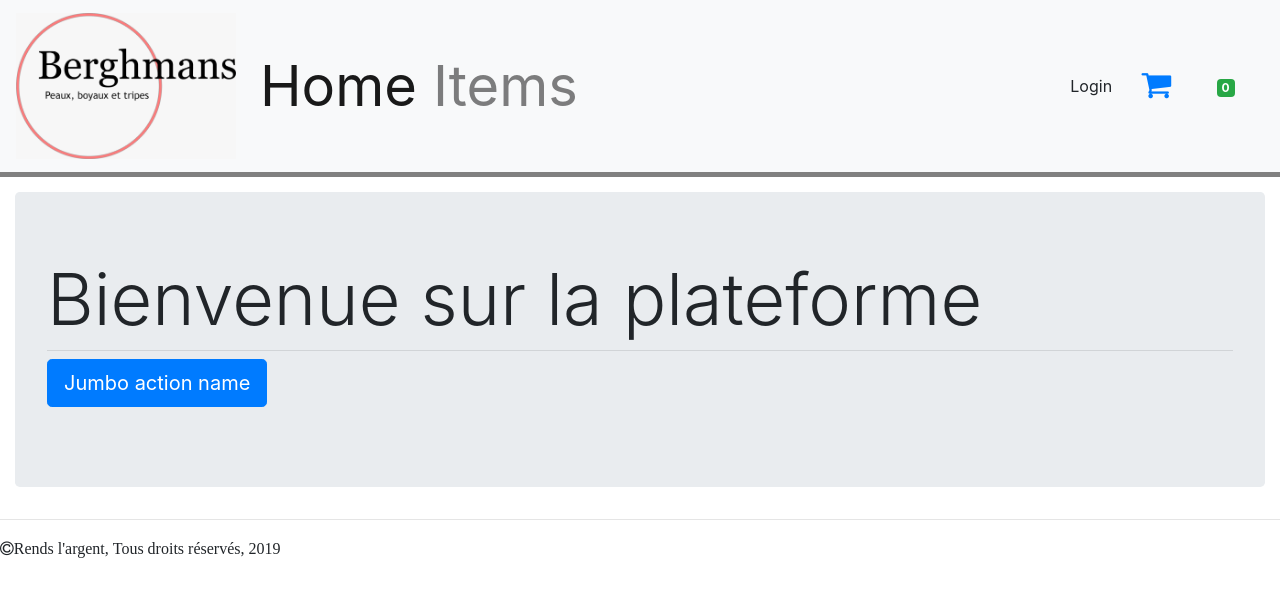
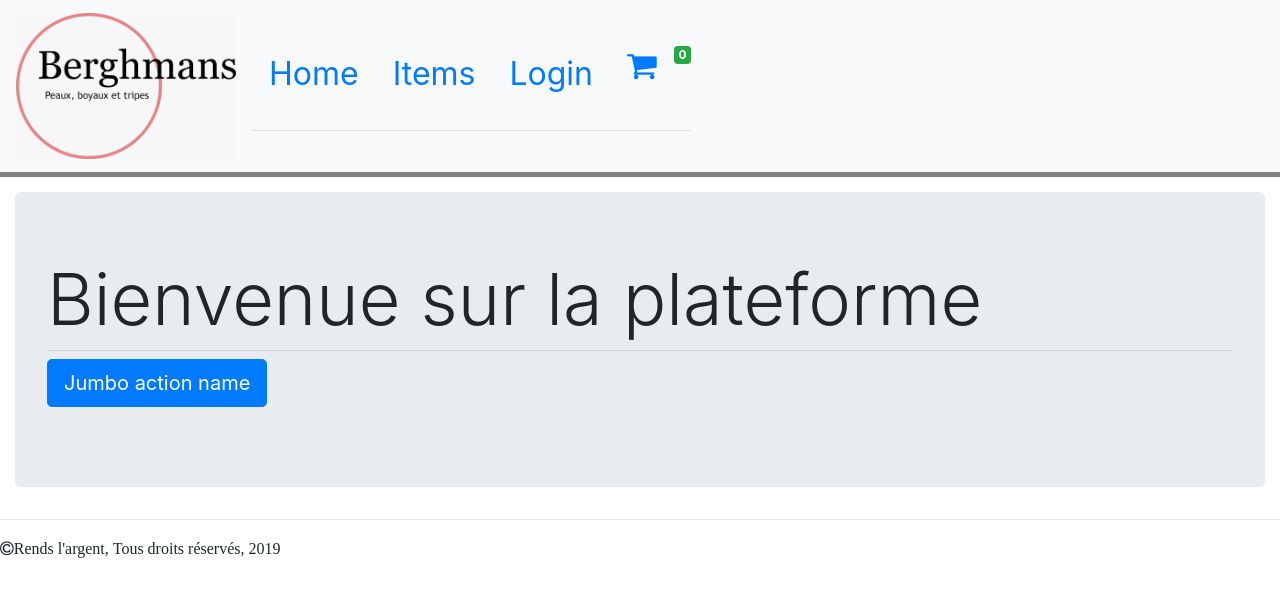
Before and after one commit to barashnikov/E-Commerce-Front, an Angular app: page / in a window 1280 px wide. Shown: the top 596 px of the page. Built offline with nearby package versions, Linux system fonts and the light colour scheme.

Commit message:
Modification header

```diff
--- a/src/app/components/navbar/navbar.component.html
+++ b/src/app/components/navbar/navbar.component.html
@@ -25,13 +25,13 @@
     id="collapsibleNavId"
     [ngbCollapse]="isCollapsed"
   >
-    <ul class="navbar-nav mr-auto mt-2 mt-lg-0">
+    <ul class="nav nav-tabs mr-auto mt-2 mt-lg-0">
       <li class="nav-item active">
         <a
           class="nav-link"
           [routerLink]="['/']"
           routerLinkActive="router-link-active"
-          style="font-size: 3.5em;"
+          style="font-size: 2em;"
 
           >Home <span class="sr-only">(current)</span></a
         >
@@ -41,14 +41,46 @@
           class="nav-link"
           [routerLink]="['/list']"
           routerLinkActive="router-link-active"
-          style="font-size: 3.5em"
+          style="font-size: 2em"
           >Items</a
         >
+        <li class="nav-item">
+            <a
+              class="nav-link"
+              [routerLink]="['/list']"
+              routerLinkActive="router-link-active"
+              style="font-size: 2em"
+              >Login</a
+            >
+            &nbsp; &nbsp;
+            &nbsp; &nbsp;
+
       </li>
+      <li class="nav-item">
+          <a class="nav-link" [routerLink]="['/cart']"
+            routerLinkActive="router-link-active"
+            style="font-size: 1em"
+            ><i class="fa fa-shopping-cart fa-2x" aria-hidden="true"></i
+              >
+            </a
+          >
+
+    </li>
+    <li class="nav-item">
+        <a class
+          style="font-size: 1em"
+          > <span class="badge badge-success">{{ cartLenght }}</span>
+          </a
+        >
+
+
+  </li>
+
+
     </ul>
-    <div>Login</div>
-    &nbsp; &nbsp;
-    <div>
+
+
+    <!-- <div>
       <a class="nav-link" [routerLink]="['/cart']">
         <i class="fa fa-shopping-cart fa-2x" aria-hidden="true"></i
       ></a>
@@ -58,7 +90,7 @@
       <a class="nav-link" [routerLink]="['/cart']">
         <span class="badge badge-success">{{ cartLenght }}</span></a
       >
-    </div>
-    &nbsp; &nbsp;
+    </div> -->
+
   </div>
 </nav>
--- a/src/app/components/navbar/navbar.component.scss
+++ b/src/app/components/navbar/navbar.component.scss
@@ -1,4 +1,6 @@
 nav {
   margin-bottom: 15px;
   border-bottom : 5px  solid gray;
+
+
 }
```
